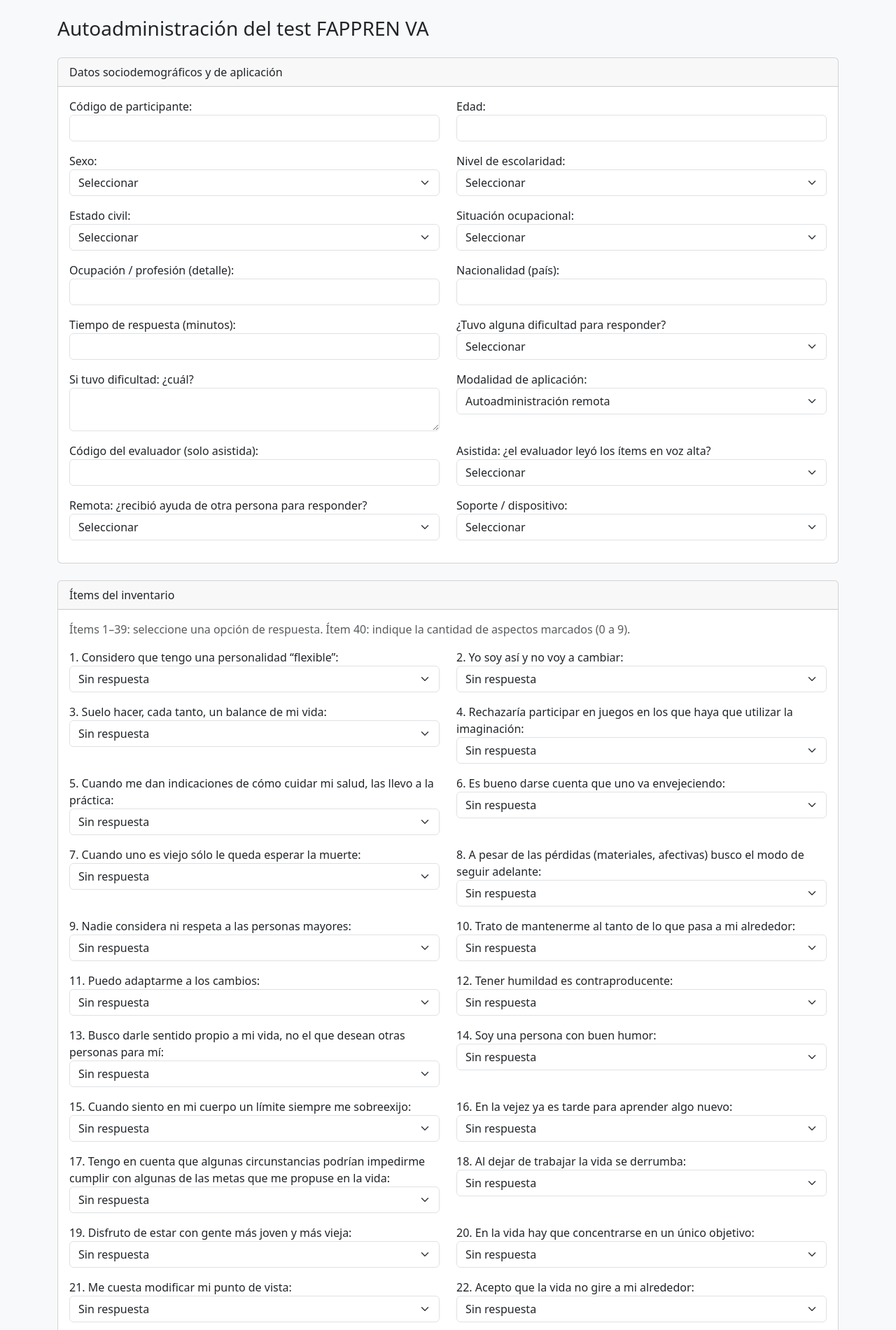
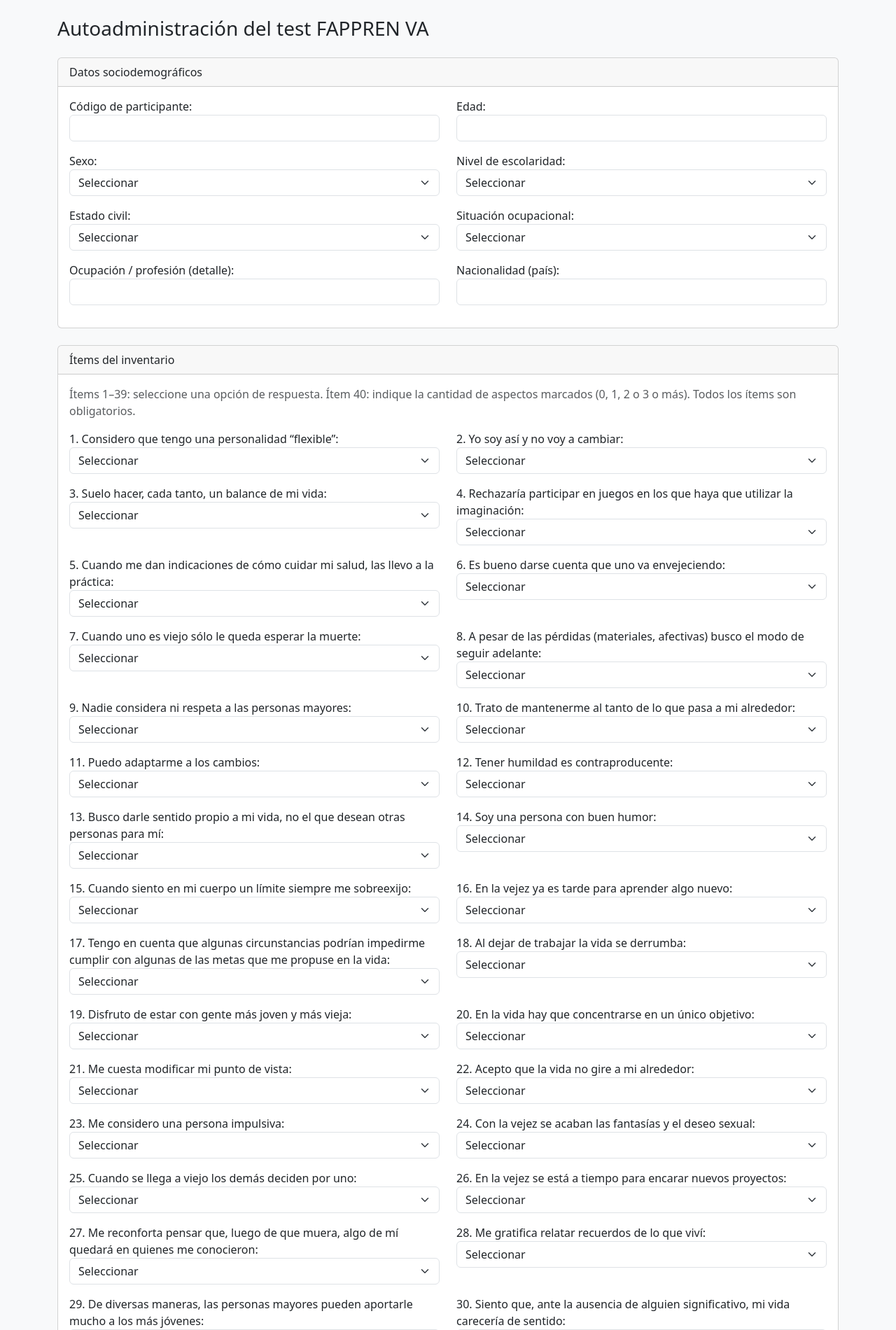
Before and after one commit to joacopalas/fappren-va, a Django app: page /test/self/ in a window 1280 px wide. Shown: the part 56-1956 px from the top of the page at 70% size. Run offline with Django 5.2, Linux system fonts and the light colour scheme; the visitor is signed in with stand-in values (Sample User, id 1).

Commit message:
Changes madre after review

```diff
--- a/core/forms.py
+++ b/core/forms.py
@@ -58,14 +58,20 @@ YES_NO_CHOICES = [
 ]
 
 ITEM_OPTIONS = [
-    ("", "Sin respuesta"),
+    ("", "Seleccionar"),
     ("1", "1 - En desacuerdo"),
     ("2", "2 - Parcialmente en desacuerdo"),
     ("3", "3 - Algo de acuerdo"),
     ("4", "4 - De acuerdo"),
 ]
 
-ITEM_40_OPTIONS = [("", "Sin respuesta")] + [(str(i), str(i)) for i in range(0, 10)]
+ITEM_40_OPTIONS = [
+    ("", "Seleccionar"),
+    ("0", "0"),
+    ("1", "1"),
+    ("2", "2"),
+    ("3", "3 o más"),
+]
 
 
 def with_blank(choices):
@@ -93,6 +99,9 @@ class TestForm(forms.Form):
         "occupational_status",
         "occupation_detail",
         "nationality",
+    ]
+
+    APP_FIELDS = [
         "time_minutes",
         "had_difficulty",
         "difficulty_detail",
@@ -220,20 +229,24 @@ class TestForm(forms.Form):
             self.fields[f"item_{item_number}"] = forms.ChoiceField(
                 label=f"{item_number}. {ITEM_TEXTS[item_number]}",
                 choices=ITEM_OPTIONS,
-                required=False,
+                required=True,
                 widget=forms.Select(attrs={"class": "form-select"}),
             )
 
         self.fields["item_40"] = forms.ChoiceField(
             label=f"40. {ITEM_TEXTS[40]}",
             choices=ITEM_40_OPTIONS,
-            required=False,
+            required=True,
             widget=forms.Select(attrs={"class": "form-select"}),
         )
 
     @property
     def socio_fields(self):
         return [self[name] for name in self.SOCIO_FIELDS]
+
+    @property
+    def app_fields(self):
+        return [self[name] for name in self.APP_FIELDS]
 
     @property
     def item_fields(self):
--- a/core/models.py
+++ b/core/models.py
@@ -106,7 +106,7 @@ class Answer(models.Model):
     Raw answer to one item.
 
     Items 1-39: 1 to 4.
-    Item 40: 0 to 9.
+    Item 40: 0 to 3 (3 means "3 o más").
     """
 
     session = models.ForeignKey(
--- a/core/views.py
+++ b/core/views.py
@@ -177,7 +177,7 @@ def result_detail(request, pk: int):
         if raw_value is None:
             raw_display = ""
         elif item_number == 40:
-            raw_display = str(raw_value)
+            raw_display = "3 o más" if raw_value >= 3 else str(raw_value)
         else:
             raw_display = f"{raw_value} ({OPTION_LABELS.get(str(raw_value), '')})"
 
--- a/templates/test_form.html
+++ b/templates/test_form.html
@@ -13,7 +13,7 @@
 
         <div class="card mb-4">
             <div class="card-header">
-                Datos sociodemográficos y de aplicación
+                Datos sociodemográficos
             </div>
             <div class="card-body">
                 <div class="row">
@@ -37,7 +37,8 @@
             <div class="card-body">
                 <p class="text-muted">
                     Ítems 1–39: seleccione una opción de respuesta.
-                    Ítem 40: indique la cantidad de aspectos marcados (0 a 9).
+                    Ítem 40: indique la cantidad de aspectos marcados (0, 1, 2 o 3 o más).
+                    Todos los ítems son obligatorios.
                 </p>
 
                 <div class="row">
@@ -54,6 +55,25 @@
             </div>
         </div>
 
+        <div class="card mb-4">
+            <div class="card-header">
+                Datos de aplicación
+            </div>
+            <div class="card-body">
+                <div class="row">
+                    {% for field in form.app_fields %}
+                        <div class="col-md-6 mb-3">
+                            {{ field.label_tag }}
+                            {{ field }}
+                            {% if field.errors %}
+                                <div class="text-danger">{{ field.errors|striptags }}</div>
+                            {% endif %}
+                        </div>
+                    {% endfor %}
+                </div>
+            </div>
+        </div>
+
         <button type="submit" class="btn btn-primary mb-5">Guardar respuestas</button>
     </form>
 {% endblock %}
```
